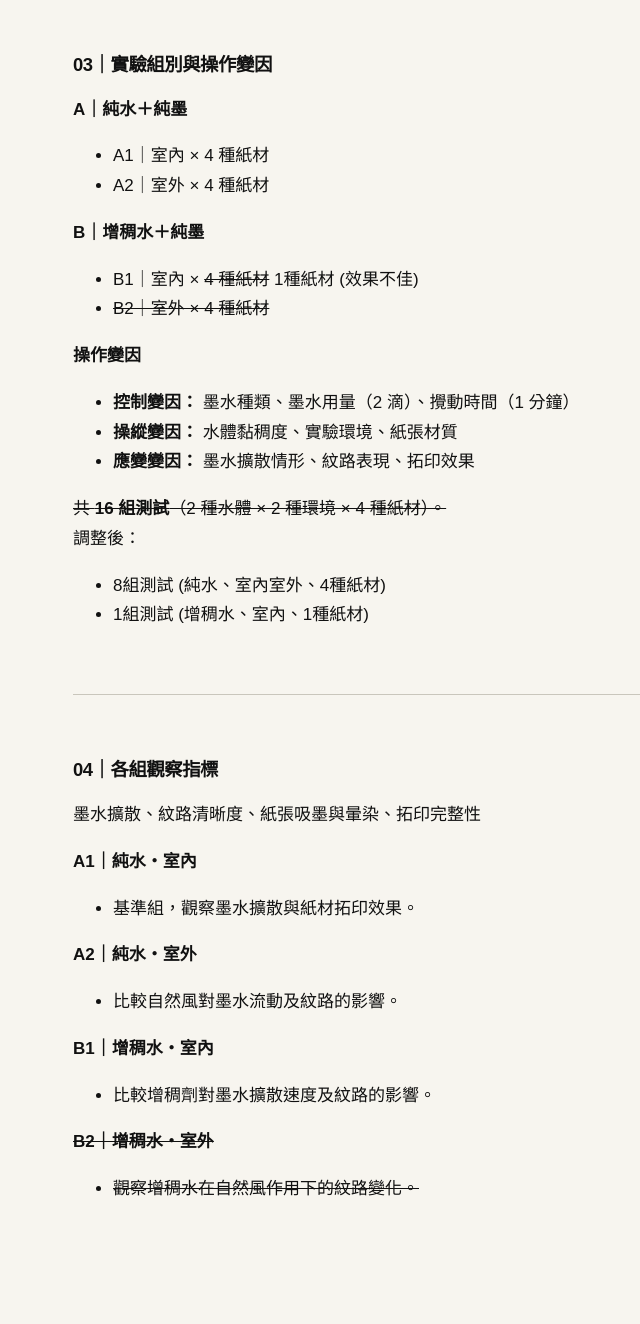
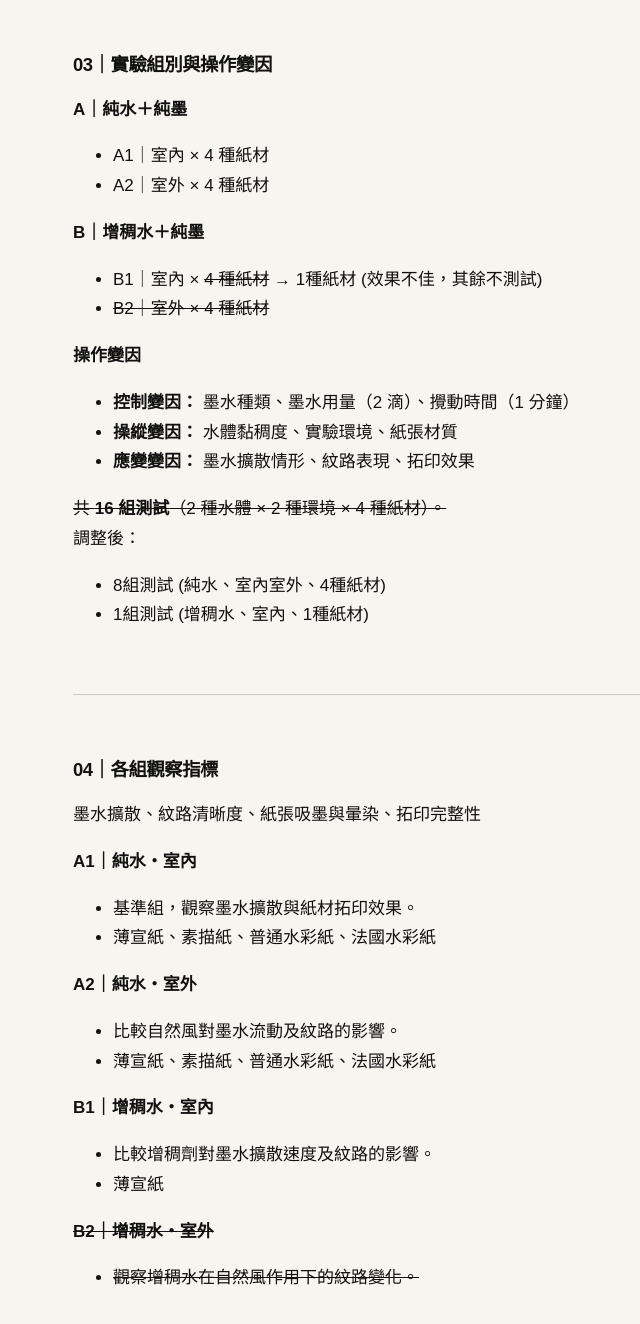
Before and after one commit to liki1928/fieldworkarchive, a Jekyll site: the page built from weeks/week-08.md, in a window 1280 px wide and 1400 px high, scrolled down 1761 px. Shown: the top 1324 px of the window, without its empty margins (7-647 px from the left). Built offline with Jekyll 4.4.1, drawn with Linux system fonts in a browser that asks for light colours.

Commit message:
Update week-08.md

```diff
--- a/weeks/week-08.md
+++ b/weeks/week-08.md
@@ -52,7 +52,7 @@ permalink: /weeks/week-08/
 - A2｜室外 × 4 種紙材
 
 **B｜增稠水＋純墨**
-- B1｜室內 × ~~4 種紙材~~ 1種紙材 (效果不佳)
+- B1｜室內 × ~~4 種紙材~~ → 1種紙材 (效果不佳，其餘不測試)
 - ~~B2｜室外 × 4 種紙材~~
 
 **操作變因**
@@ -71,12 +71,15 @@ permalink: /weeks/week-08/
 
 **A1｜純水・室內**
 - 基準組，觀察墨水擴散與紙材拓印效果。
+- 薄宣紙、素描紙、普通水彩紙、法國水彩紙
 
 **A2｜純水・室外**
 - 比較自然風對墨水流動及紋路的影響。
+- 薄宣紙、素描紙、普通水彩紙、法國水彩紙
 
 **B1｜增稠水・室內**
 - 比較增稠劑對墨水擴散速度及紋路的影響。
+- 薄宣紙
 
 ~~**B2｜增稠水・室外**~~ <br>
 - ~~觀察增稠水在自然風作用下的紋路變化。~~
```
